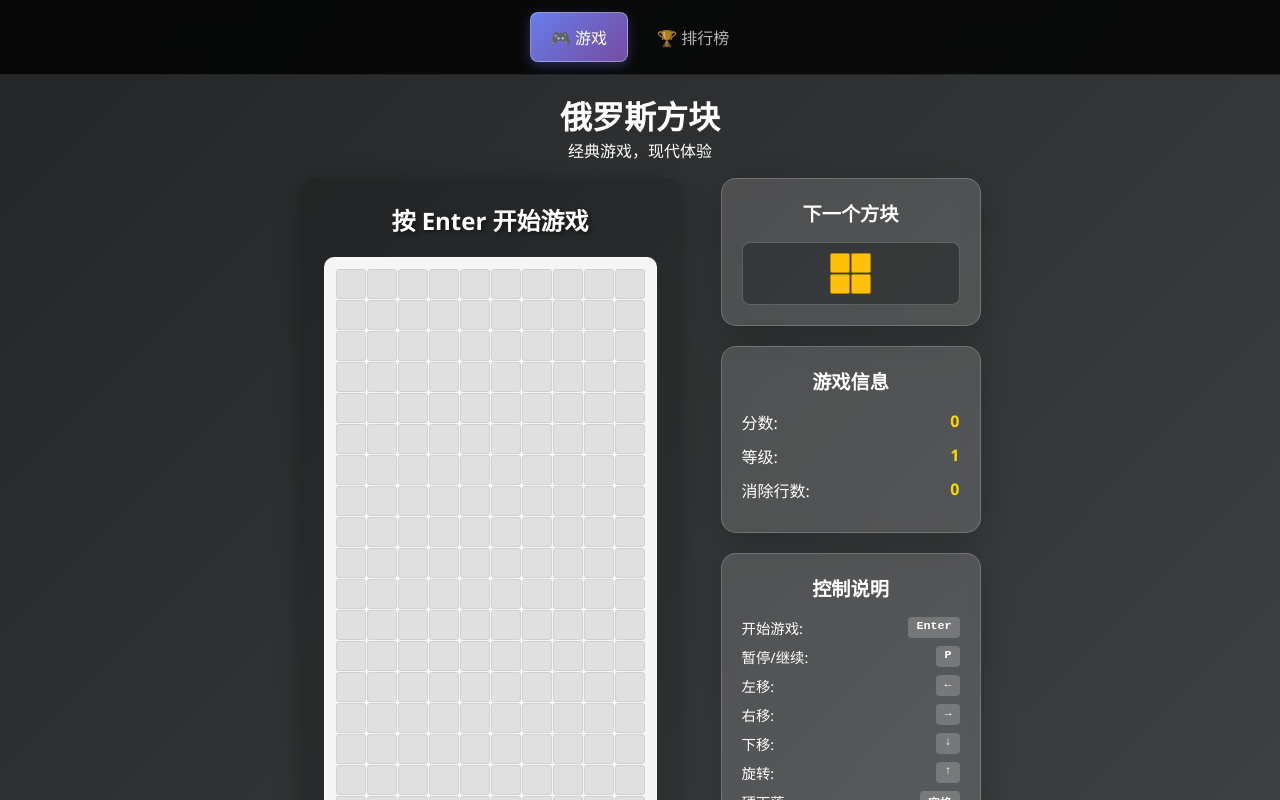
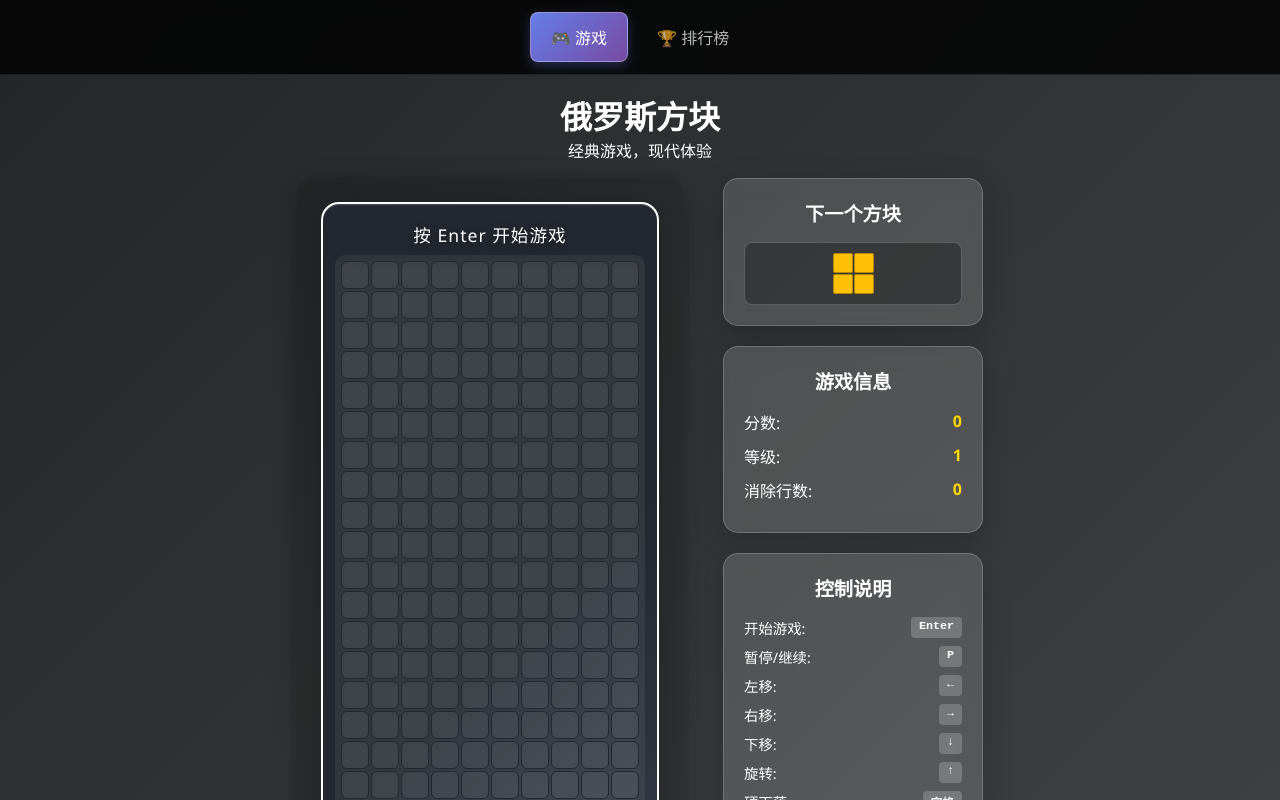
Before and after one commit to cgsvv/TetrisGame, a React (Vite) app: page / in a window 1280 px wide. Shown: the top 800 px of the page. Built offline with nearby package versions, Linux system fonts and the light colour scheme; no server answers.

Commit message:
style: 优化游戏棋盘区整体配色与风格，更现代更柔和，突出方块色彩

```diff
--- a/src/styles/GameBoard.module.css
+++ b/src/styles/GameBoard.module.css
@@ -1,64 +1,91 @@
+.gameBoardContainer {
+  background: linear-gradient(135deg, #23272f 60%, #353b48 100%);
+  border-radius: 18px;
+  box-shadow: 0 4px 32px rgba(0,0,0,0.18), 0 1.5px 0 #fff2 inset;
+  padding: 18px 12px 18px 12px;
+  display: flex;
+  flex-direction: column;
+  align-items: center;
+  border: 2.5px solid #fff;
+}
+
 .gameBoard {
   display: grid;
-  grid-template-columns: repeat(10, 30px);
-  grid-template-rows: repeat(20, 30px);
-  gap: 1px;
-  background: #f5f5f5;
-  padding: 10px;
+  grid-template-columns: repeat(10, 28px);
+  grid-template-rows: repeat(20, 28px);
+  gap: 2px;
+  background: rgba(255,255,255,0.08);
   border-radius: 10px;
-  border: 2px solid rgba(255, 255, 255, 0.3);
+  box-shadow: 0 2px 12px rgba(0,0,0,0.12) inset;
+  padding: 6px;
 }
 
 .cell {
-  width: 30px;
-  height: 30px;
-  border-radius: 3px;
-  transition: all 0.1s ease;
+  width: 28px;
+  height: 28px;
+  border-radius: 6px;
+  border: 1.5px solid #2e3138;
+  box-sizing: border-box;
+  transition: all 0.12s cubic-bezier(.4,0,.2,1);
+  background: rgba(255,255,255,0.04);
+  box-shadow: 0 1px 2px rgba(0,0,0,0.10) inset;
 }
 
-.cell.empty {
-  background: #e0e0e0;
-  border: 1px solid #d0d0d0;
+.empty {
+  background: rgba(255,255,255,0.06);
+  border: 1.5px solid #23272f;
+  box-shadow: none;
 }
 
-.cell.filled {
-  border: 1px solid rgba(0, 0, 0, 0.3);
-  box-shadow: inset 0 0 8px rgba(0, 0, 0, 0.2);
+.filled {
+  border: 1.5px solid #fff8;
+  box-shadow: 0 2px 8px rgba(0,0,0,0.18) inset, 0 0.5px 0 #fff4 inset;
 }
 
-.cell.current {
-  border: 2px solid rgba(255, 255, 255, 0.8);
-  box-shadow: 0 0 10px rgba(255, 255, 255, 0.5);
-  animation: pulse 1s infinite;
+.current {
+  border: 2px solid #fff;
+  box-shadow: 0 0 8px #fff8, 0 2px 8px rgba(0,0,0,0.18) inset;
 }
 
-@keyframes pulse {
+.clearing {
+  animation: clearPulse 0.3s ease-in-out;
+}
+
+.flash {
+  background: #fff !important;
+  border-color: #fff !important;
+  box-shadow: 0 0 16px #fff8 !important;
+}
+
+@keyframes clearPulse {
   0% {
-    box-shadow: 0 0 10px rgba(255, 255, 255, 0.5);
+    transform: scale(1);
+    opacity: 1;
   }
   50% {
-    box-shadow: 0 0 20px rgba(255, 255, 255, 0.8);
+    transform: scale(1.1);
+    opacity: 0.8;
   }
   100% {
-    box-shadow: 0 0 10px rgba(255, 255, 255, 0.5);
+    transform: scale(1);
+    opacity: 1;
   }
 }
 
 .gameStatus {
-  text-align: center;
-  margin-bottom: 20px;
-  color: white;
-  font-size: 1.5em;
-  font-weight: bold;
-  text-shadow: 2px 2px 4px rgba(0, 0, 0, 0.5);
+  color: #fff;
+  font-size: 1.1rem;
+  margin-bottom: 8px;
+  letter-spacing: 1px;
+  text-shadow: 0 2px 8px #0006;
 }
 
 .startPrompt {
+  color: #fff;
+  font-size: 1rem;
+  margin-top: 10px;
+  opacity: 0.7;
   text-align: center;
-  color: white;
-  font-size: 1.2em;
-  margin-top: 20px;
-  text-shadow: 1px 1px 2px rgba(0, 0, 0, 0.5);
 }
 
 @media (max-width: 768px) {
```
